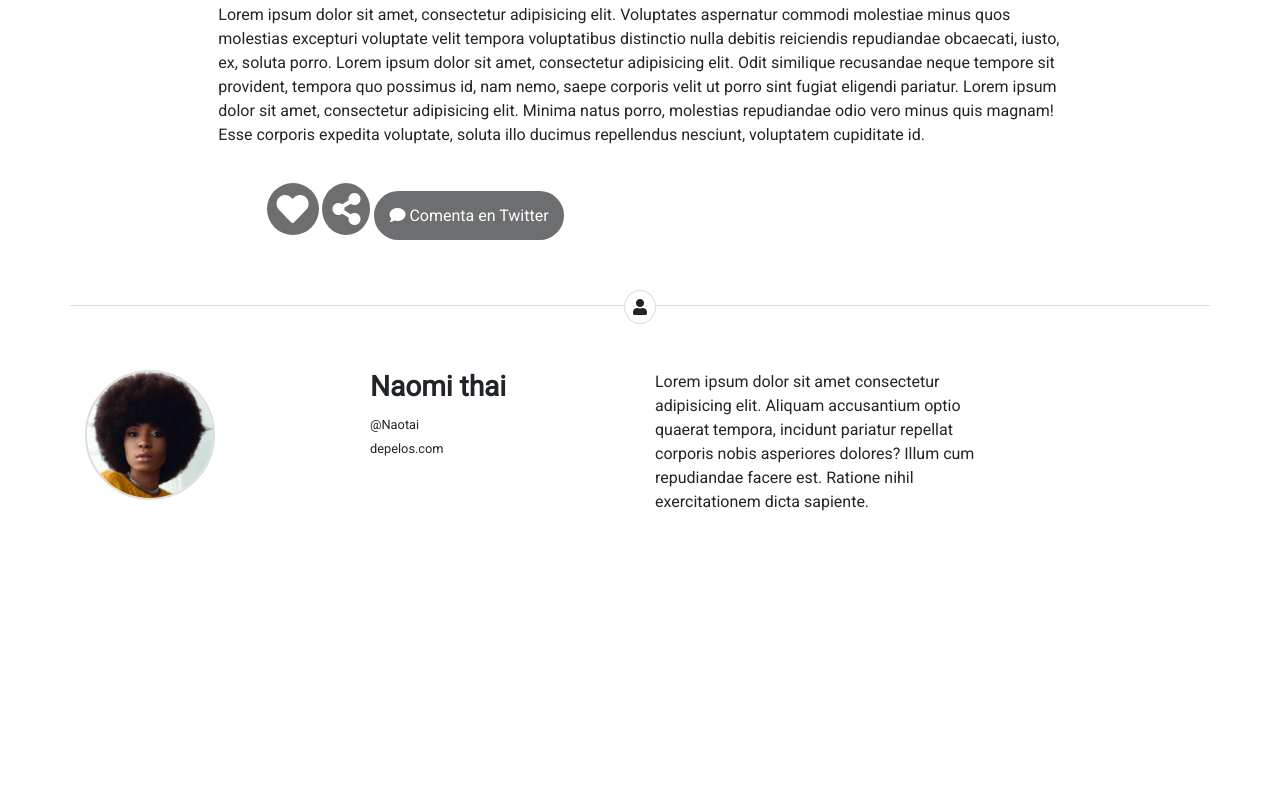
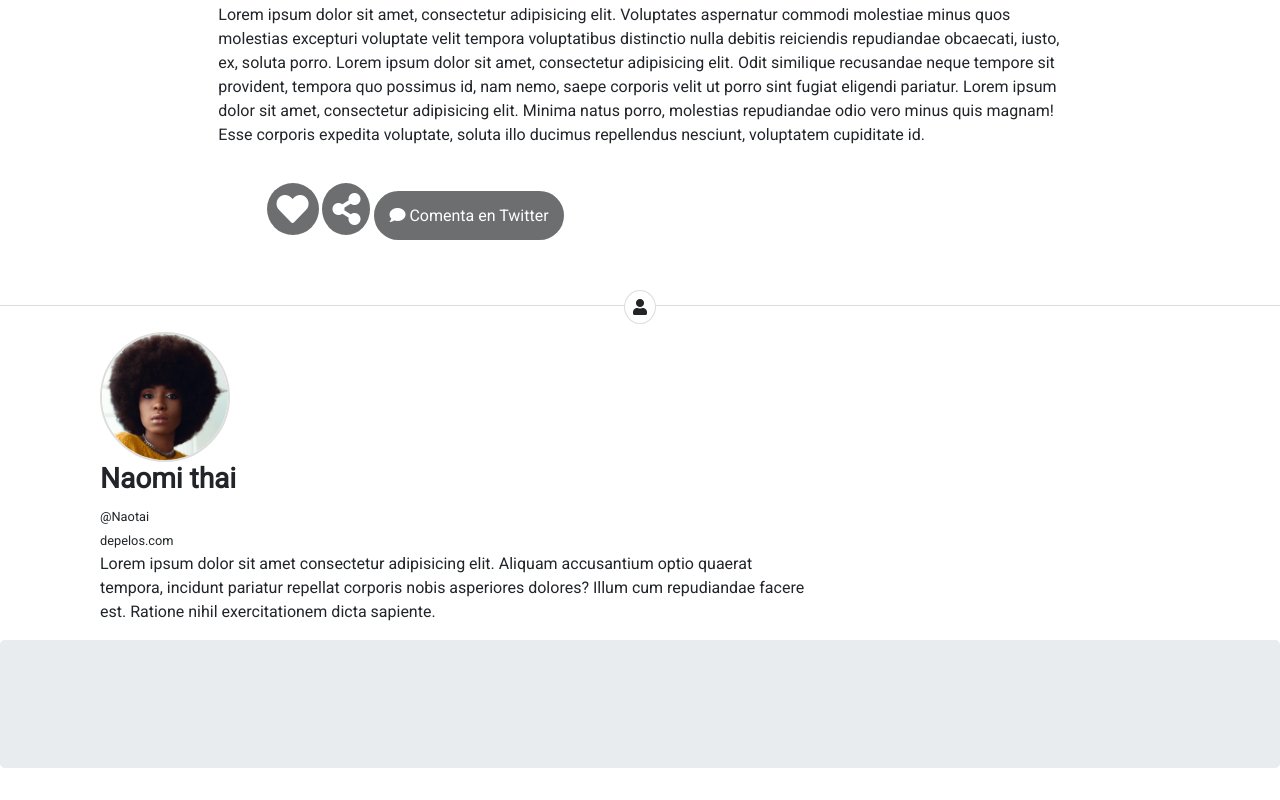
Before and after one commit to Camipi/Blog_barbershop, a plain HTML site: page index.html in a window 1280 px wide. Shown: the part 1468-2268 px from the top of the page. Before the commit the page ends 1998 px from the top, so only its background shows below. Drawn offline with nearby package versions, Linux system fonts and the light colour scheme; a web font is replaced by a local one.

```diff
--- a/assets/css/styles.css
+++ b/assets/css/styles.css
@@ -2,6 +2,10 @@
 	margin: 0 auto;
 	font-family: 'Playfair Display', serif;
 	font-family: 'Roboto', sans-serif;
+}
+
+.bg-dark {
+    background-color: #000000!important;
 }
 
 .brand {
@@ -98,11 +102,20 @@
 }
 
 .blogger {
-	border-top: solid 1px #dddddd;
-	padding-top: 5%;
+	padding-top: 2%;
 }
 
 .blogger img {
 	border-radius: 100%;
 	border: solid 2px #dddddd;
 }
+
+.separador {
+	background-color: #dddddd;
+	height: 1px;
+}
+
+.blogger_informacion_imagen .blogger_informacion_texto .blogger_informacion_comentario {
+	padding-left: 0;
+	padding-right: 0;
+}
--- a/index.html
+++ b/index.html
@@ -77,19 +77,23 @@
   </div>
 </section>
 
-<section class="blogger container">
-        <div class="row">
-          <div class="col-3 blogger_informacion_imagen">
+<div class="separador"></div>
+
+<section class="row">
+        <div class="container blogger">
+          <div class="blogger_informacion_imagen col-2">
             <img width="130rem" height="130rem" src="assets/img/naomi-thai.png" alt="Blogger">
           </div>
-          <div class="col-3 blogger_informacion_texto">
+          <div class="blogger_informacion_texto col-2">
             <h3><b>Naomi thai</b></h3><small>@Naotai <br>depelos.com</small>
           </div>
-          <div class="blogger_informacion_comentario col-4">
+          <div class="blogger_informacion_comentario col-8">
               <p>Lorem ipsum dolor sit amet consectetur adipisicing elit. Aliquam accusantium optio quaerat tempora, incidunt pariatur repellat corporis nobis asperiores dolores? Illum cum repudiandae facere est. Ratione nihil exercitationem dicta sapiente.</p>
           </div>
         </div>
 </section>
+
+<section class="jumbotron"></section>
 
 
 
```
